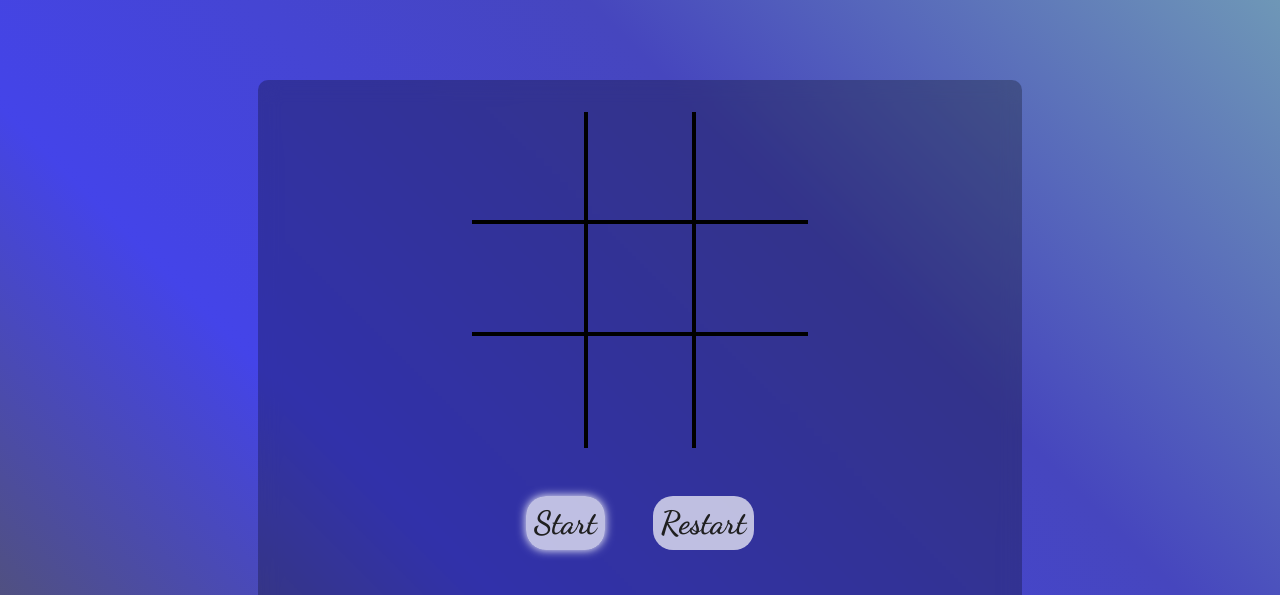
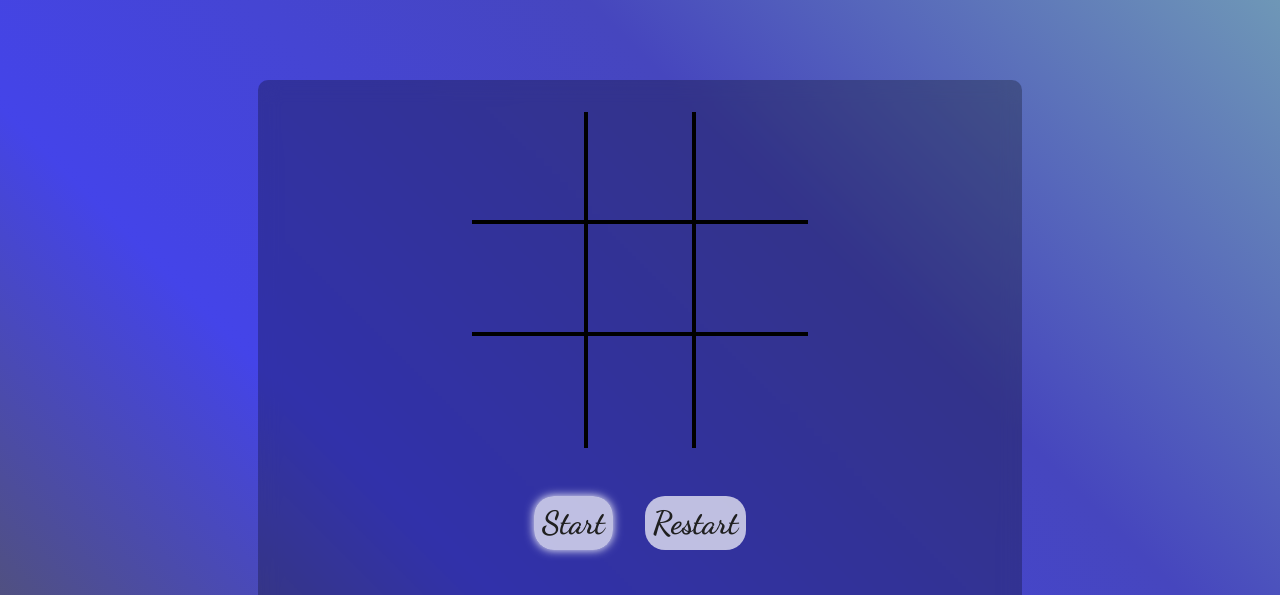
Before and after one commit to Chris-Karampagias/project_tic-tac-toe, a plain HTML site: page index.html in a window 1280 px wide. Shown: the top 595 px of the page. Drawn offline with Linux system fonts and the light colour scheme.

Commit message:
Make background color fill 100% of screen

```diff
--- a/style.css
+++ b/style.css
@@ -1,11 +1,11 @@
 :root {
   font-family: "Dancing Script", sans, cursive;
+  min-height:100vh;
 }
 
 body {
   margin: 0;
   padding: 0;
-  height: 100vh;
   font-size: 48px;
   display: flex;
   flex-direction: column;
@@ -13,8 +13,10 @@ body {
   background: linear-gradient(45deg, rgba(0, 0, 0, 0.665), rgba(20, 20, 227, 0.797), rgb(70, 70, 190),rgba(49, 107, 152, 0.7));
 }
 
-button {
+button,
+select {
   outline: none;
+  cursor:pointer;
 }
 
 .no-pointer-events {
@@ -78,11 +80,13 @@ button {
 
 .grid-buttons {
   display: flex;
-  gap: 3rem;
+  justify-content: space-between;
+  gap: 2rem;
 }
 
 .restart,
-.start {
+.start,
+#change-mode {
   font-family: inherit;
   font-size: 2rem;
   border: none;
@@ -92,6 +96,11 @@ button {
   color: rgb(32, 32, 32);
   padding: 0.5rem;
   width: fit-content;
+}
+
+#change-mode{
+  text-align: center;
+  width:50%;
 }
 
 .start-after-refresh{
```
